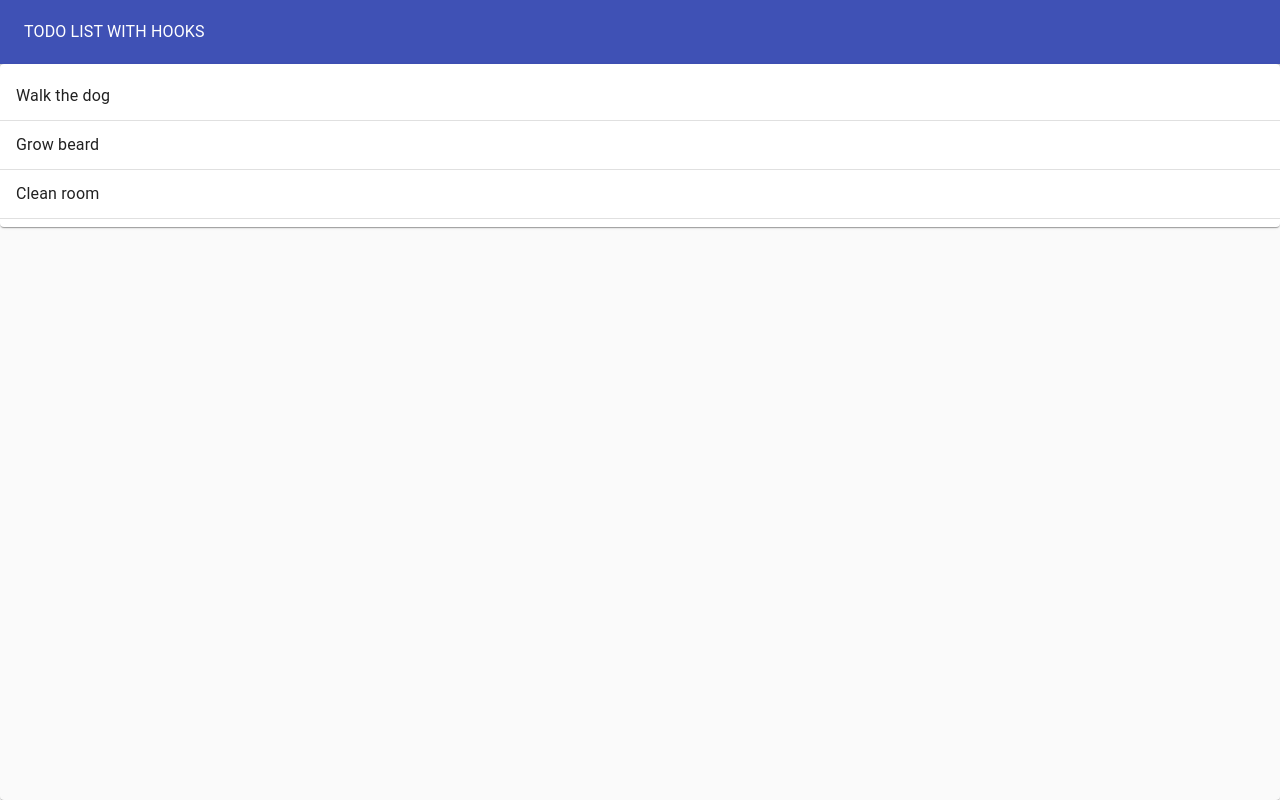
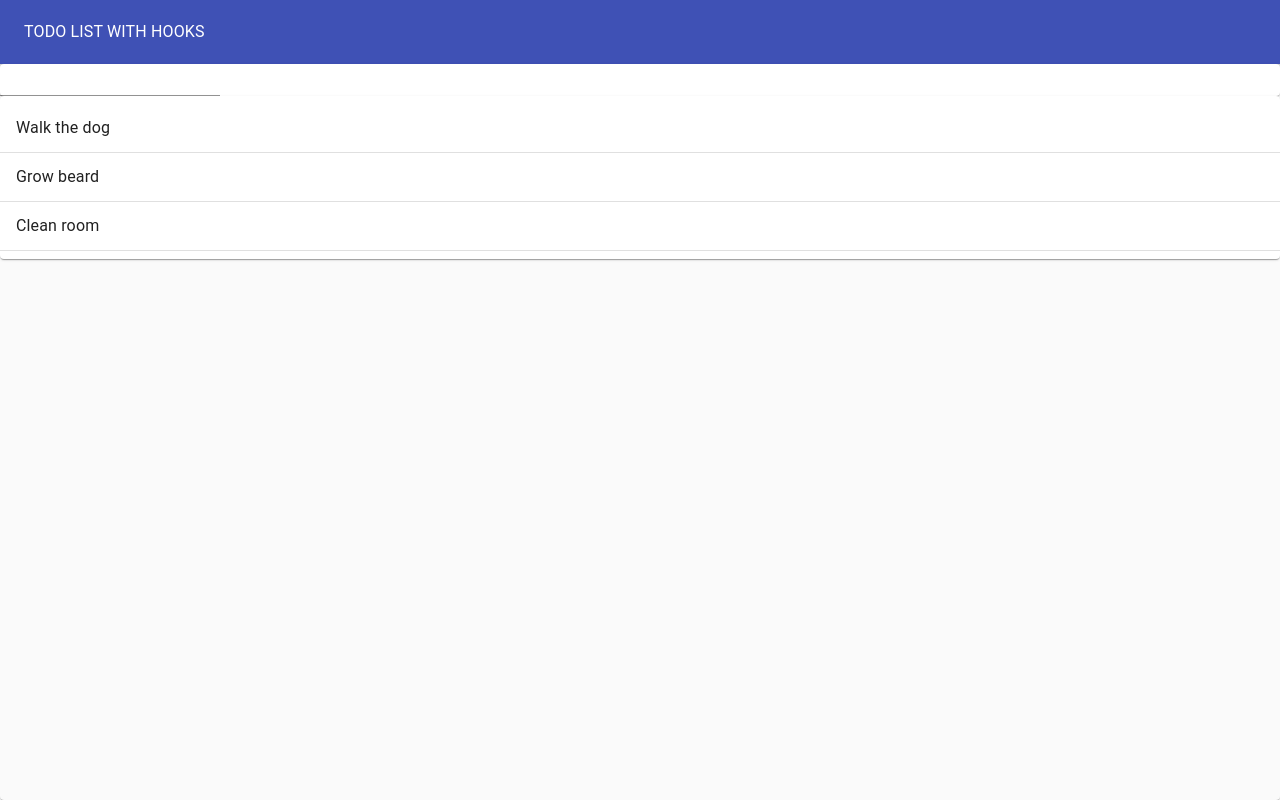
Before and after one commit to HassanMasoud/hooks-list-app, a React (Create React App) app: page / in a window 1280 px wide. Built offline with nearby package versions, Linux system fonts and the light colour scheme.

Commit message:
Add TodoForm

```diff
--- a/src/TodoApp.js
+++ b/src/TodoApp.js
@@ -1,5 +1,6 @@
 import React, { useState } from "react";
 import TodoList from "./TodoList";
+import TodoForm from "./TodoForm";
 import { Typography, Paper, AppBar, Toolbar, Grid } from "@material-ui/core";
 
 function TodoApp() {
@@ -9,6 +10,9 @@ function TodoApp() {
     { id: 3, task: "Clean room", completed: false },
   ];
   const [todos, setTodos] = useState(initialTodos);
+  const addTodo = (newTodoText) => {
+    setTodos([...todos, { id: 4, task: newTodoText, completed: false }]);
+  };
   return (
     <Paper
       style={{
@@ -23,6 +27,7 @@ function TodoApp() {
           <Typography color="inherit">TODO LIST WITH HOOKS</Typography>
         </Toolbar>
       </AppBar>
+      <TodoForm addTodo={addTodo} />
       <TodoList todos={todos} />
     </Paper>
   );
--- /dev/null
+++ b/src/TodoForm.js
@@ -0,0 +1,22 @@
+import React from "react";
+import { Paper, TextField } from "@material-ui/core";
+import useInputState from "./hooks/useInputState";
+
+function TodoForm({ addTodo }) {
+  const [value, handleChange, reset] = useInputState("");
+  return (
+    <Paper>
+      <form
+        onSubmit={(e) => {
+          e.preventDefault();
+          addTodo(value);
+          reset();
+        }}
+      >
+        <TextField value={value} onChange={handleChange} />
+      </form>
+    </Paper>
+  );
+}
+
+export default TodoForm;
```
